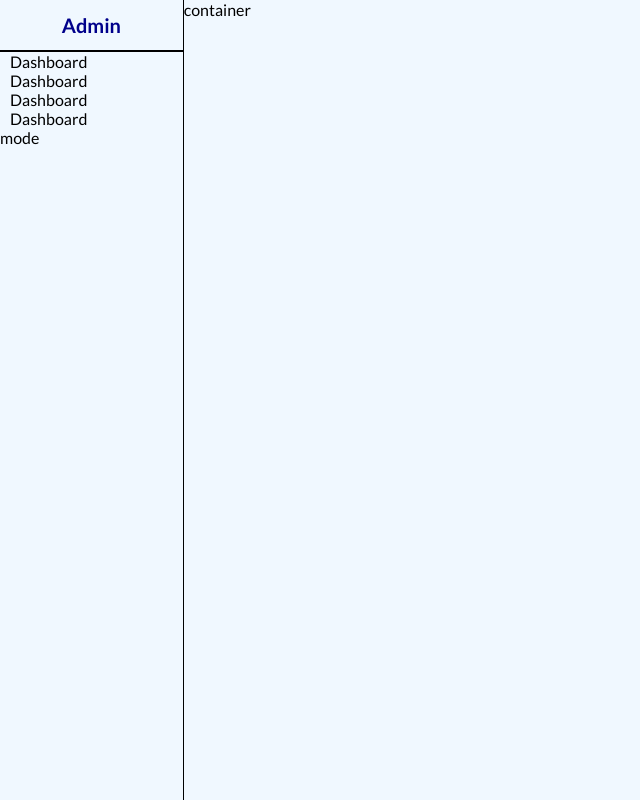
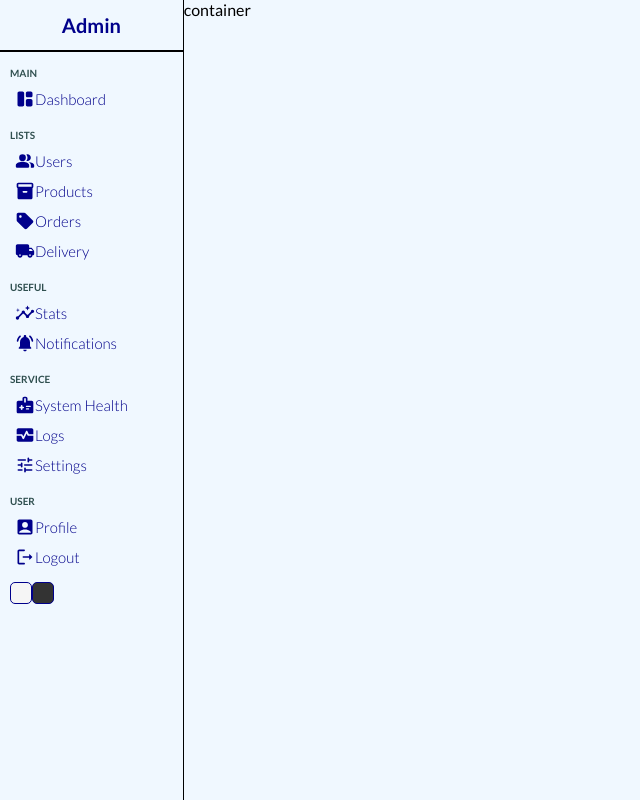
Before and after one commit to seangastinov/admin_dashboard, a React (Create React App) app: page / in a window 1280 px wide. Shown: the whole page, without its empty margins (0-640 px from the left). Built offline with nearby package versions, Linux system fonts and the light colour scheme.

Commit message:
Complete Sidebar Component: - Using MUI icon

```diff
--- a/package.json
+++ b/package.json
@@ -3,6 +3,10 @@
   "version": "0.1.0",
   "private": true,
   "dependencies": {
+    "@emotion/react": "^11.11.1",
+    "@emotion/styled": "^11.11.0",
+    "@mui/icons-material": "^5.14.16",
+    "@mui/material": "^5.14.16",
     "@testing-library/jest-dom": "^5.17.0",
     "@testing-library/react": "^13.4.0",
     "@testing-library/user-event": "^13.5.0",
--- a/src/components/sidebar/Sidebar.jsx
+++ b/src/components/sidebar/Sidebar.jsx
@@ -1,5 +1,18 @@
 import React from 'react';
 import './sidebar.scss';
+import SpaceDashboardRoundedIcon from '@mui/icons-material/SpaceDashboardRounded';
+import PeopleAltRoundedIcon from '@mui/icons-material/PeopleAltRounded';
+import Inventory2RoundedIcon from '@mui/icons-material/Inventory2Rounded';
+import SellRoundedIcon from '@mui/icons-material/SellRounded';
+import LocalShippingRoundedIcon from '@mui/icons-material/LocalShippingRounded';
+import InsightsRoundedIcon from '@mui/icons-material/InsightsRounded';
+import NotificationsActiveRoundedIcon from '@mui/icons-material/NotificationsActiveRounded';
+import MonitorHeartRoundedIcon from '@mui/icons-material/MonitorHeartRounded';
+import MedicalInformationRoundedIcon from '@mui/icons-material/MedicalInformationRounded';
+import TuneRoundedIcon from '@mui/icons-material/TuneRounded';
+import LogoutRoundedIcon from '@mui/icons-material/LogoutRounded';
+import AccountBoxRoundedIcon from '@mui/icons-material/AccountBoxRounded';
+
 const Sidebar = () => {
     return (
         <div className={"sidebar"}>
@@ -9,22 +22,64 @@ const Sidebar = () => {
             <hr />
             <div className={"center"}>
                 <ul>
+                    <p className={"title"}>MAIN</p>
                     <li>
+                        <SpaceDashboardRoundedIcon className={"icon"}/>
                         <span>Dashboard</span>
                     </li>
+                    <p className={"title"}>LISTS</p>
                     <li>
-                        <span>Dashboard</span>
+                        <PeopleAltRoundedIcon className={"icon"}/>
+                        <span>Users</span>
                     </li>
                     <li>
-                        <span>Dashboard</span>
+                        <Inventory2RoundedIcon className={"icon"}/>
+                        <span>Products</span>
                     </li>
                     <li>
-                        <span>Dashboard</span>
+                        <SellRoundedIcon className={"icon"}/>
+                        <span>Orders</span>
+                    </li>
+                    <li>
+                        <LocalShippingRoundedIcon className={"icon"}/>
+                        <span>Delivery</span>
+                    </li>
+                    <p className={"title"}>USEFUL</p>
+                    <li>
+                        <InsightsRoundedIcon className={"icon"}/>
+                        <span>Stats</span>
+                    </li>
+                    <li>
+                        <NotificationsActiveRoundedIcon className={"icon"}/>
+                        <span>Notifications</span>
+                    </li>
+                    <p className={"title"}>SERVICE</p>
+                    <li>
+                        <MedicalInformationRoundedIcon className={"icon"}/>
+                        <span>System Health</span>
+                    </li>
+                    <li>
+                        <MonitorHeartRoundedIcon className={"icon"}/>
+                        <span>Logs</span>
+                    </li>
+                    <li>
+                        <TuneRoundedIcon className={"icon"}/>
+                        <span>Settings</span>
+                    </li>
+                    <p className={"title"}>USER</p>
+                    <li>
+                        <AccountBoxRoundedIcon className={"icon"}/>
+                        <span>Profile</span>
+                    </li>
+                    <li>
+                        <LogoutRoundedIcon className={"icon"}/>
+                        <span>Logout</span>
                     </li>
                 </ul>
             </div>
             <div className={"bottom"}>
-                mode
+                <div className={"colorOption"}></div>
+                <div className={"colorOption"}></div>
             </div>
         </div>
     );
--- a/src/components/sidebar/sidebar.scss
+++ b/src/components/sidebar/sidebar.scss
@@ -30,6 +30,57 @@
             list-style: None;
             margin: 0;
             padding: 0;
+
+            .title{
+                font-size: 10px;
+                font-weight: bold;
+                color: darkslategray;
+                margin-bottom: 5px;
+                margin-top: 15px;
+            }
+
+            li{
+                display: flex;
+                align-items: center;
+                padding: 5px;
+                cursor: pointer;  //when we hover the list, the cursor will change to pointer
+
+                &:hover{ //when hover change the background list color
+                    background-color: lightblue;
+                }
+
+                .icon{
+                    font-size: 20px;
+                    color: darkblue;
+                }
+
+                span{
+                    font-size : 15px;
+                    color: darkblue;
+                    font-weight: 350;
+                }
+            }
+        }
+    }
+
+    .bottom{
+        margin: 10px;
+        display: flex;
+        align-items: center;
+
+        .colorOption{
+            width: 20px;
+            height: 20px;
+            border-radius: 5px;
+            border: 1px solid darkblue;
+            cursor: pointer;
+
+            &:nth-child(1){ //first element with classname colorOption
+                background-color: whitesmoke;
+            }
+            &:nth-child(2){ //second element with classname colorOption
+                background-color: #333;
+            }
         }
     }
 }
```
Also changed, not shown: 1 other file (tests, documents, lock files or other folders).
